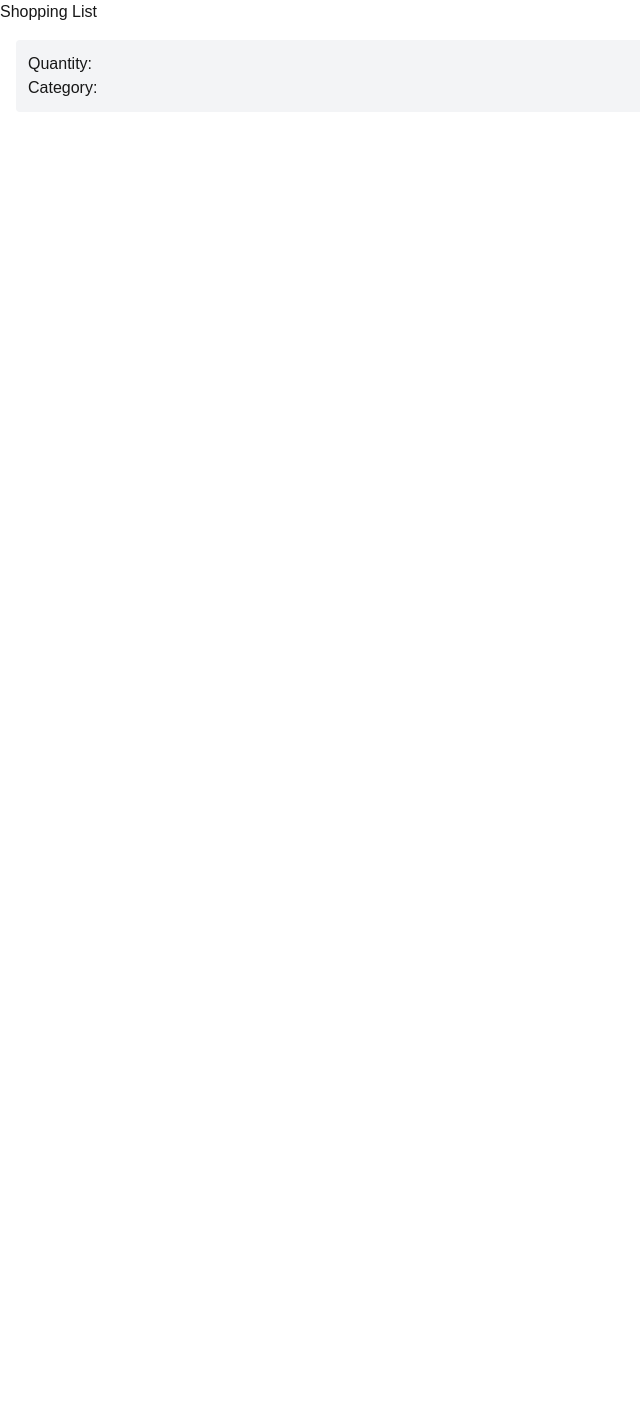
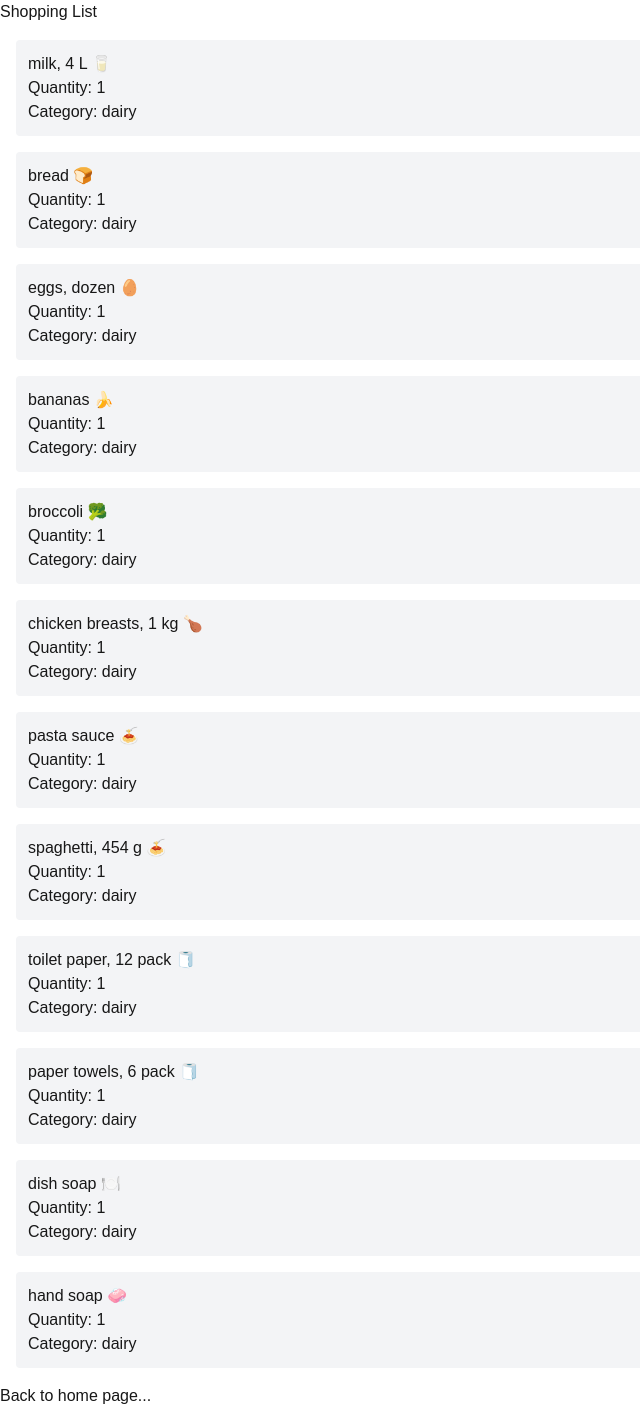
Before and after one commit to SueAtSAIT/cprg306-assignments, a Next.js app: page /week-3 in a window 1280 px wide. Shown: the whole page, without its empty margins (0-640 px from the left). Before the commit the page ends 800 px from the top, so only its background shows below. Built offline with nearby package versions, Linux system fonts and the light colour scheme.

Commit message:
Updates ItemList to call each item Was not working previously as I thought the main page had to call the items, rather than them being in the ItemList return function. Thought it would be iterable, why I tried GroceryList in shopping-list.js.

```diff
--- a/app/week-3/item-list.js
+++ b/app/week-3/item-list.js
@@ -2,6 +2,8 @@
 // Inside this component, copy paste the following item objects each with name,
 // quantity, and category properties. Render these items using the Item component
 // you just created, passing item data as props.
+
+import Item from "./item";
 
 export default function ItemList() {
   const item1 = {
@@ -75,4 +77,79 @@ export default function ItemList() {
     quantity: 4,
     category: "household",
   };
+
+  return (
+    <div>
+      <Item
+        name={item1.name}
+        quantity={item1.quantity}
+        category={item1.category}
+      />
+
+      <Item
+        name={item2.name}
+        quantity={item1.quantity}
+        category={item1.category}
+      />
+
+      <Item
+        name={item3.name}
+        quantity={item1.quantity}
+        category={item1.category}
+      />
+
+      <Item
+        name={item4.name}
+        quantity={item1.quantity}
+        category={item1.category}
+      />
+
+      <Item
+        name={item5.name}
+        quantity={item1.quantity}
+        category={item1.category}
+      />
+
+      <Item
+        name={item6.name}
+        quantity={item1.quantity}
+        category={item1.category}
+      />
+
+      <Item
+        name={item7.name}
+        quantity={item1.quantity}
+        category={item1.category}
+      />
+
+      <Item
+        name={item8.name}
+        quantity={item1.quantity}
+        category={item1.category}
+      />
+
+      <Item
+        name={item9.name}
+        quantity={item1.quantity}
+        category={item1.category}
+      />
+
+      <Item
+        name={item10.name}
+        quantity={item1.quantity}
+        category={item1.category}
+      />
+
+      <Item
+        name={item11.name}
+        quantity={item1.quantity}
+        category={item1.category}
+      />
+      <Item
+        name={item12.name}
+        quantity={item1.quantity}
+        category={item1.category}
+      />
+    </div>
+  );
 }
--- a/app/week-3/page.js
+++ b/app/week-3/page.js
@@ -2,17 +2,23 @@
 // wrapped around an h1 "Shopping List" header and the ItemList component.
 // Use Tailwind classes for styling.
 
+import Link from "next/link";
 import Item from "./item";
 import ItemList from "./item-list";
 import GroceryList from "./shopping-list";
 
 export default function Page() {
   return (
-    <main>
-      <header>
-        <h1>Shopping List</h1>
-      </header>
-      <Item {...ItemList.item3}></Item>
-    </main>
+    <>
+      <main>
+        <header>
+          <h1>Shopping List</h1>
+        </header>
+        <ItemList />
+      </main>
+      <footer>
+        <Link href="../.">Back to home page...</Link>
+      </footer>
+    </>
   );
 }
```
